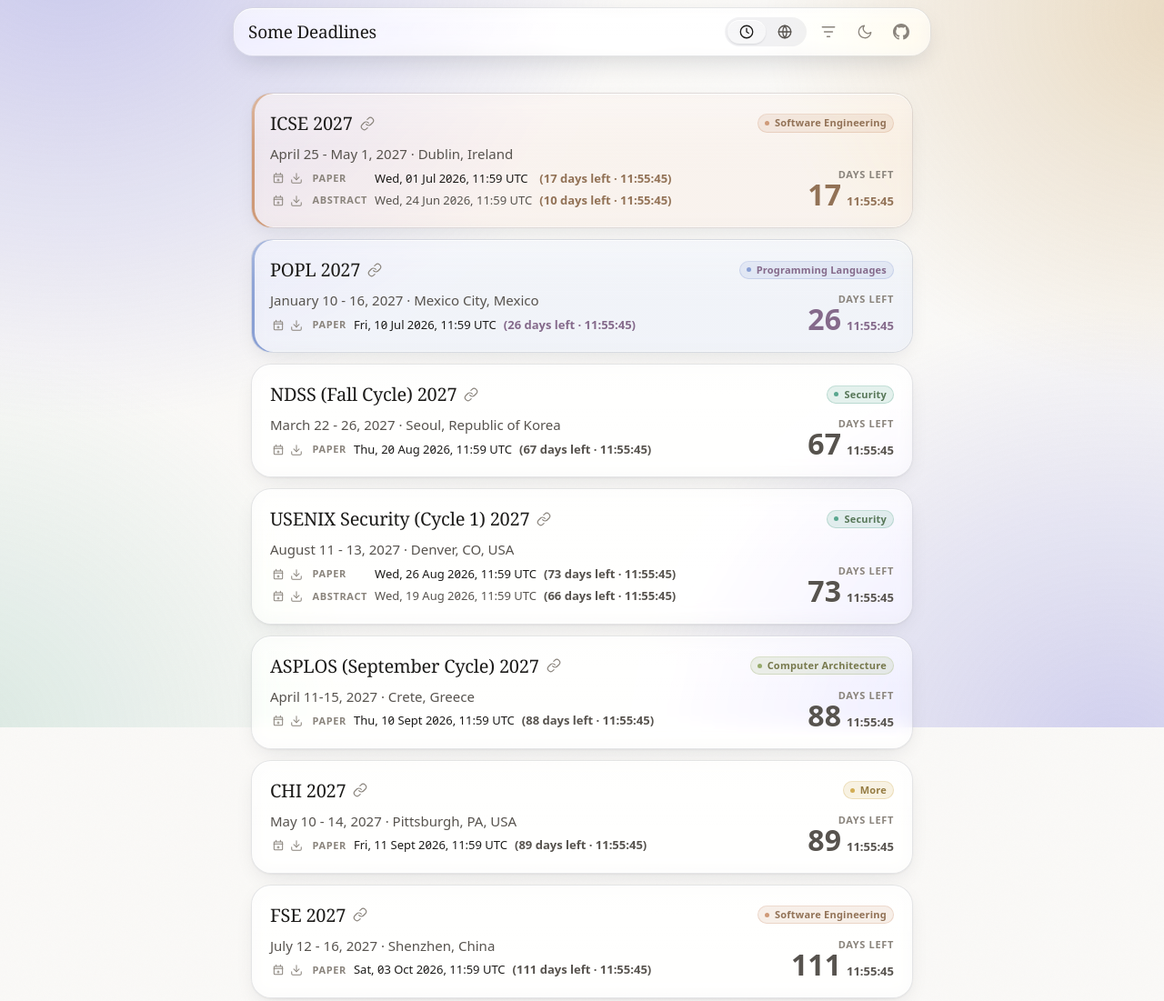
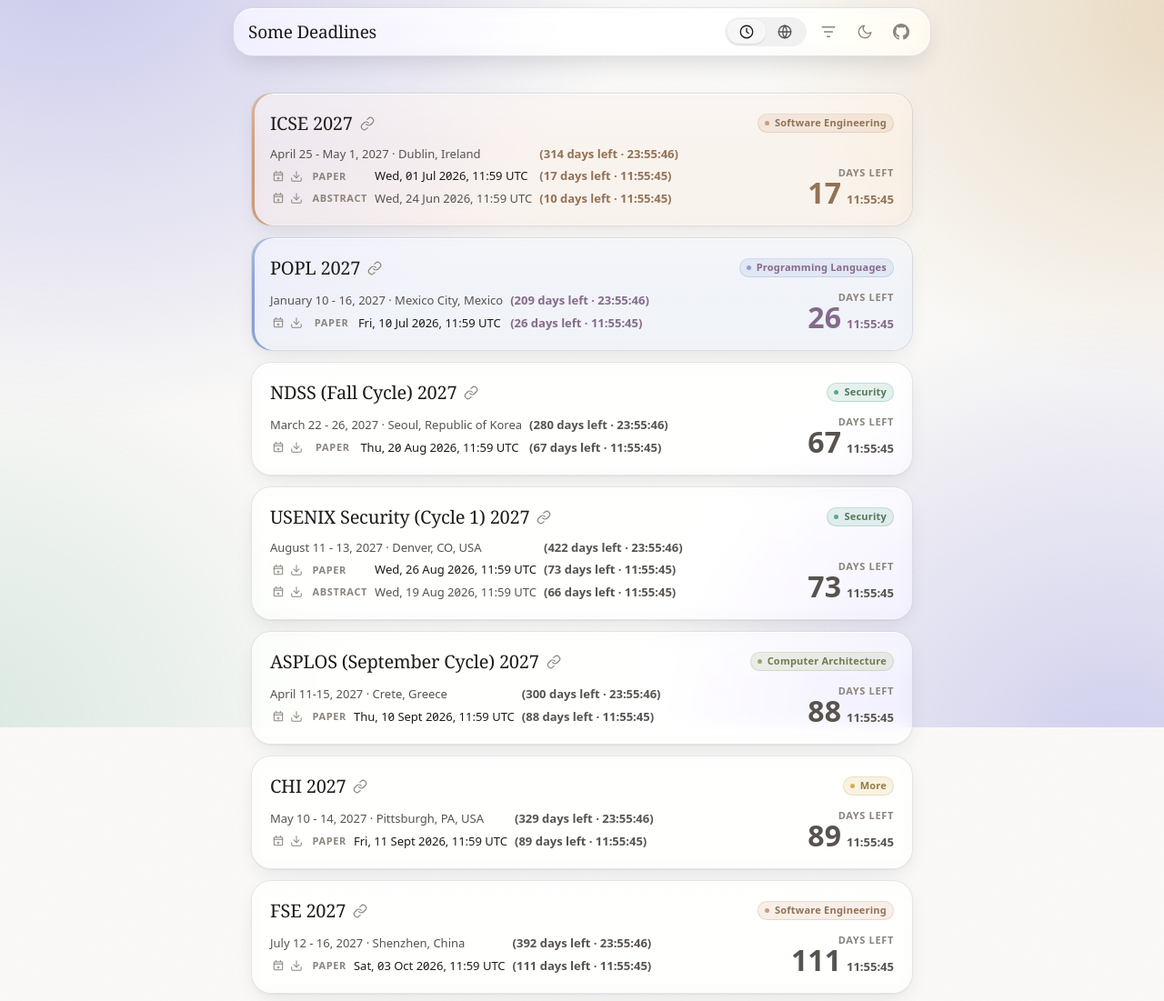
Before and after one commit to chyanju/some-deadlines, an Astro site: page / in a window 1280 px wide. Shown: the top 1101 px of the page at 91% size. Built offline with nearby package versions, Linux system fonts and the light colour scheme; Astro itself is replaced by a stand-in of ours.

Commit message:
Add a countdown to the conference date; fold it into the aligned grid
The conference date·place line is now the first row of the deadline grid (spanning
the icons·label·date columns), at the same small size as the deadline rows, with
its own "(N days left · HH:MM:SS)" countdown to the meeting start — lined up in the
same countdown column as Paper / Abstract.

- deadlines.ts: add startMs (epoch ms of conf.start at midnight UTC).
- ConferenceCard.astro: move date·place into the grid as a .dl-conf row spanning
  columns 1-3 + InlineCountdown(startMs); drop the separate larger <p>.
- global.css: .dl-conf { grid-column: 1 / 4 }.

```diff
--- a/src/components/ConferenceCard.astro
+++ b/src/components/ConferenceCard.astro
@@ -56,8 +56,11 @@
       the right. */}
   <div class="mt-2.5 flex items-end justify-between gap-4">
     <div class="min-w-0 flex-1">
-      <p class="text-[0.9375rem] text-text-2">{conf.date} · {conf.place}</p>
-      <dl class="dl-grid mt-1.5 text-[0.8125rem]">
+      <dl class="dl-grid mt-0.5 text-[0.8125rem]">
+        <div class="contents">
+          <span class="dl-conf text-text-2">{conf.date} · {conf.place}</span>
+          <InlineCountdown ms={conf.startMs} />
+        </div>
         <div class="contents">
           <span class="flex min-w-[2.4rem] items-center gap-0.5">
             {paper && <DeadlineActions item={paper} />}
--- a/src/lib/deadlines.ts
+++ b/src/lib/deadlines.ts
@@ -27,6 +27,8 @@
   deadlineMs: number | null;
   /** Abstract deadline as epoch ms; null when absent/TBA. */
   absDeadlineMs: number | null;
+  /** Conference start as epoch ms (midnight UTC of `start`); null when absent. */
+  startMs: number | null;
   isTba: boolean;
   /** Compact paper deadline for cards, e.g. "Thu 13 Nov 2025, 23:59 UTC-12". */
   deadlineShort: string | null;
@@ -38,6 +40,7 @@
   const zone = c.timezone || site.defaultTimezone;
   const dl = parseInZone(c.deadline, zone);
   const abs = parseInZone(c.abstract_deadline, zone);
+  const start = c.start ? DateTime.fromISO(c.start, { zone: "utc" }) : null;
   const subs = String(c.sub)
     .split(",")
     .map((s) => s.trim())
@@ -50,6 +53,7 @@
       .filter((t): t is ConfType => Boolean(t)),
     deadlineMs: dl?.toMillis() ?? null,
     absDeadlineMs: abs?.toMillis() ?? null,
+    startMs: start?.isValid ? start.toMillis() : null,
     isTba: !dl,
     deadlineShort: shortInConfTz(dl, c.timezone),
     absShort: shortInConfTz(abs, c.timezone),
--- a/src/styles/global.css
+++ b/src/styles/global.css
@@ -258,6 +258,11 @@
   row-gap: 0.3rem;
   width: max-content;
   max-width: 100%;
+}
+/* Conference date·place row spans the icons·label·date columns; its countdown
+   sits in the 4th column, aligned with the deadline countdowns. */
+.dl-conf {
+  grid-column: 1 / 4;
 }
 
 /* Inline per-deadline countdown: small (inherits the row's 0.8125rem) but bold —
```
